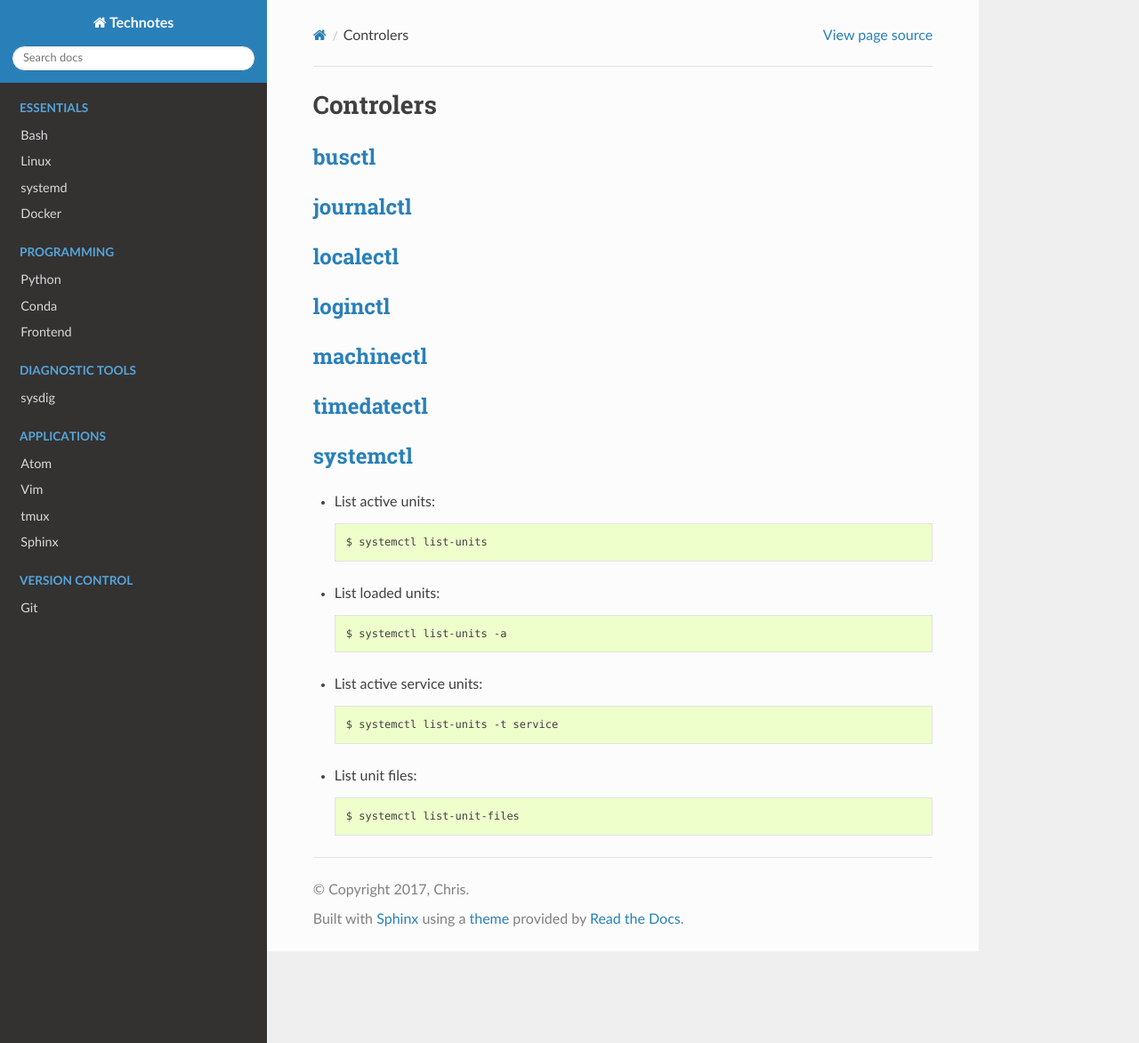
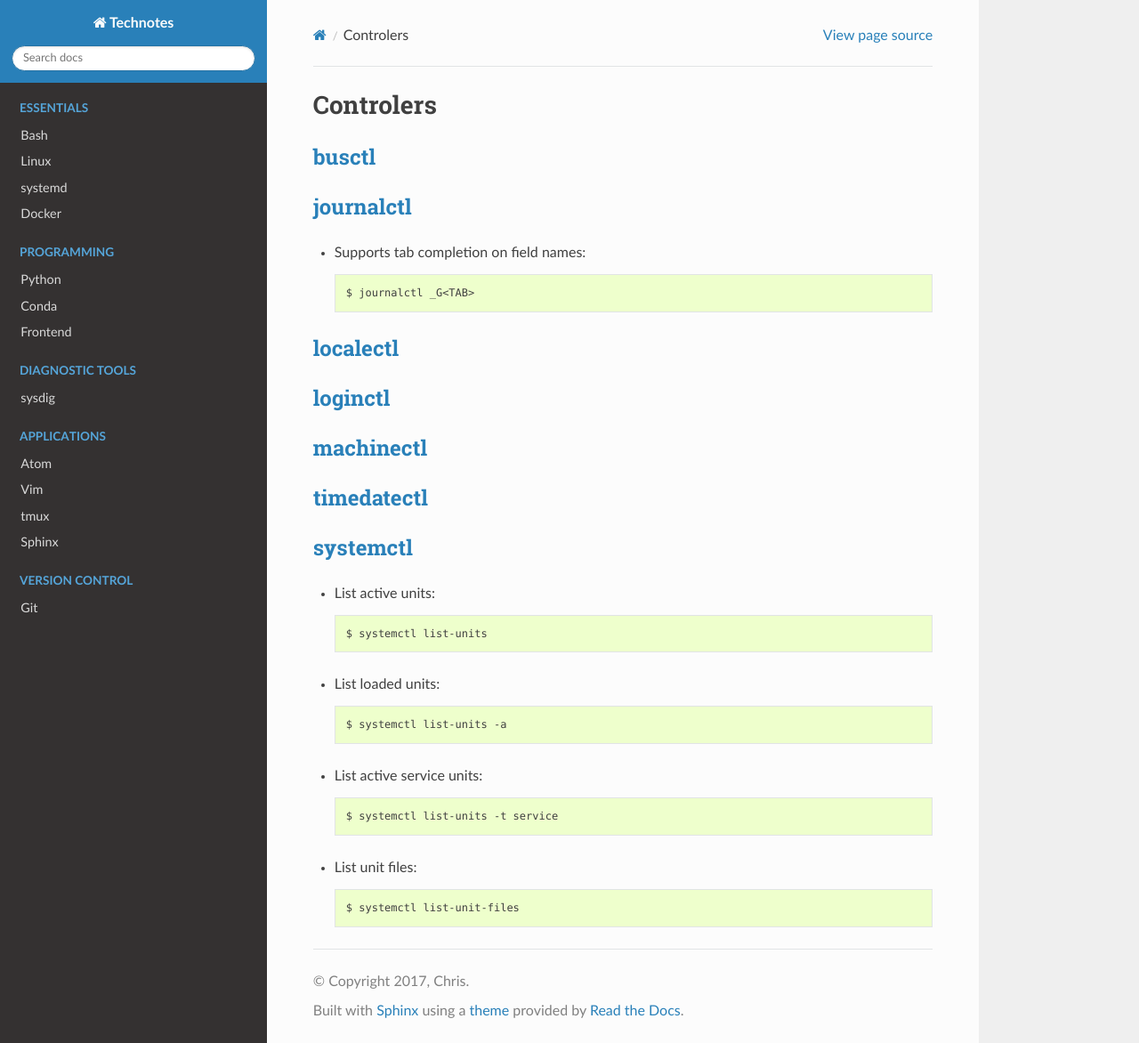
Before and after one commit to heterotopian/technotes, a Sphinx documentation site: the page built from source/systemd/controller.rst, in a window 1280 px wide and 1172 px high. Shown: the whole window at 89% size. Built offline with Sphinx 7.4.7 and the Read the Docs theme 2.0.0, drawn with Linux system fonts in a browser that asks for light colours.

Commit message:
Minor changes

```diff
--- a/source/systemd/controller.rst
+++ b/source/systemd/controller.rst
@@ -9,6 +9,10 @@ Controlers
 
 `journalctl <https://www.freedesktop.org/software/systemd/man/journalctl.html>`_
 --------------------------------------------------------------------------------
+
+- Supports tab completion on field names::
+
+    $ journalctl _G<TAB>
 
 
 `localectl <https://www.freedesktop.org/software/systemd/man/localectl.html>`_
```
